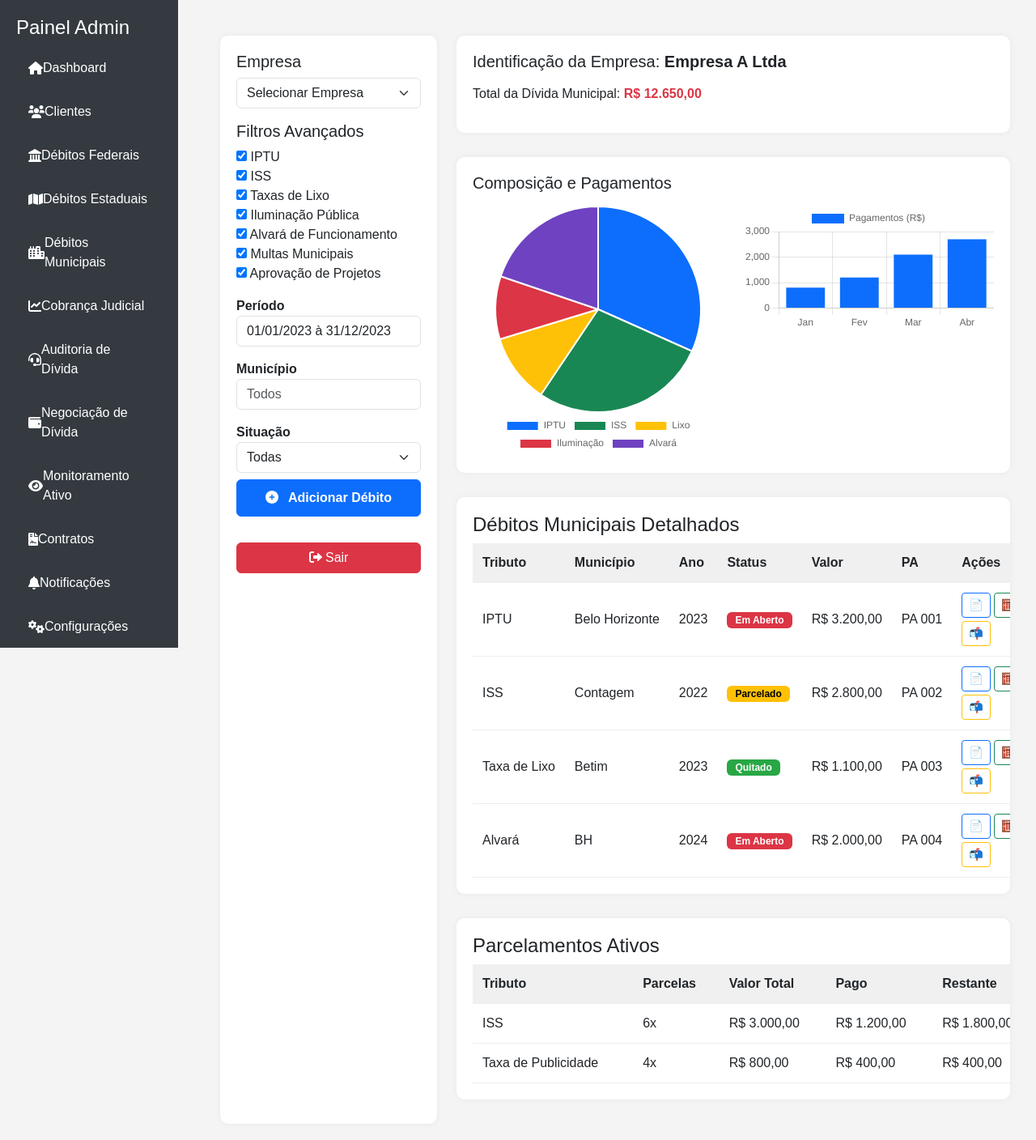
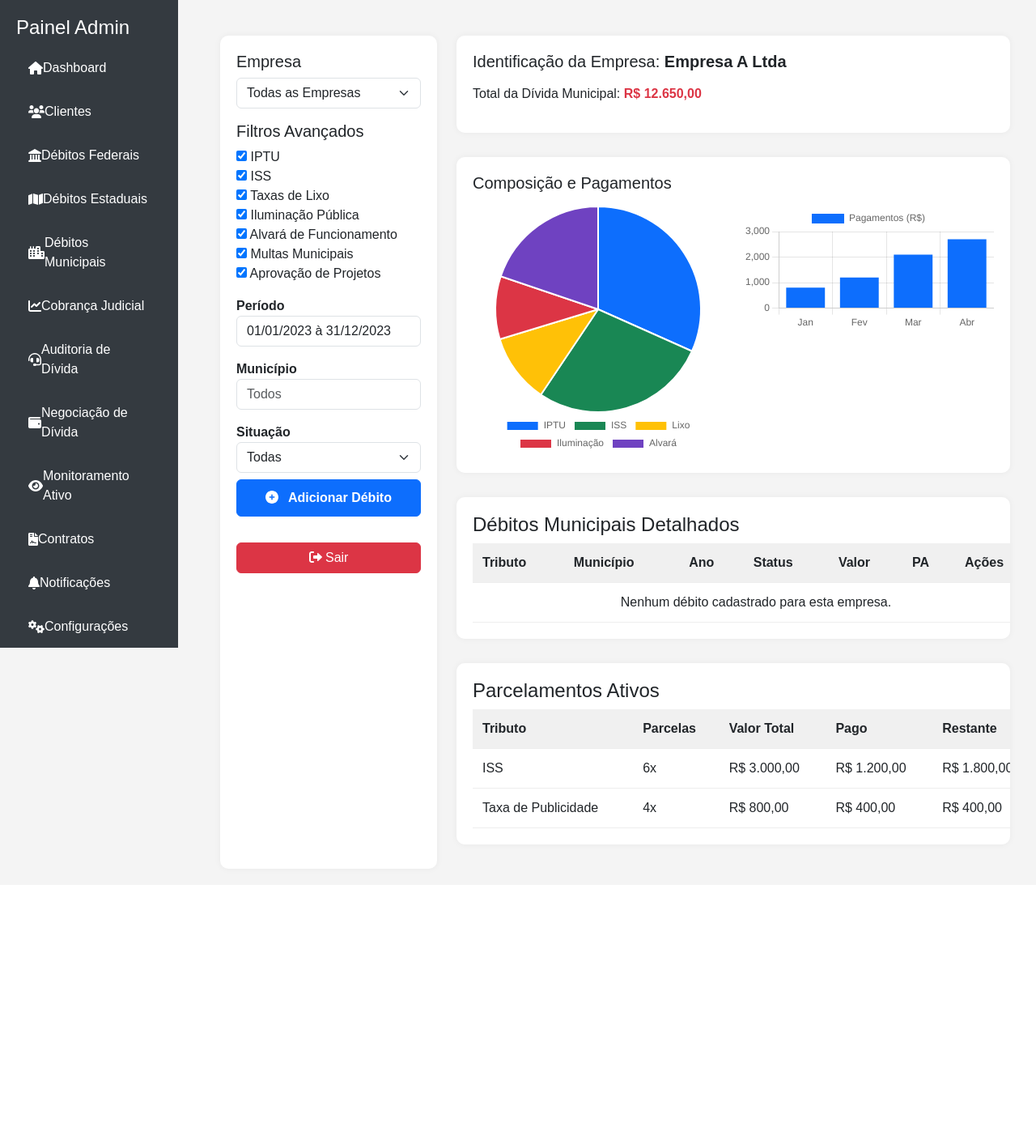
Before and after one commit to codewithsouza/PatrimonialisFlask, a Flask app: page /admin/divida_municipal in a window 1280 px wide. Shown: the whole page at 81% size. After the commit the page ends 1077 px from the top, so only its background shows below. Run offline with Flask 3, Linux system fonts and the light colour scheme; a user stored in the database is signed in; tables that the repository leaves empty hold one stand-in row (values such as "Sample post").

Commit message:
atualização da filtragem de empresas

```diff
--- a/routes/admin.py
+++ b/routes/admin.py
@@ -91,18 +91,19 @@ def divida_ativa():
 @bp_admin.route('/divida_municipal')
 @login_required
 def divida_municipal():
-    cliente = Cliente.query.filter_by(usuario_id=current_user.id).first()
+    cliente_id = request.args.get("cliente_id")
 
-    # Se não houver cliente, redireciona com alerta
-    if not cliente:
-        flash("Nenhum cliente encontrado para este usuário.", "warning")
-        return redirect(url_for("admin.index"))
+    # Lista de clientes com monitoramento ativo
+    clientes = Cliente.query.filter_by(usuario_id=current_user.id, monitoramento=True).all()
 
-    # Busca as dívidas municipais do cliente
-    dividas = Divida.query.filter_by(usuario_id=current_user.id, cliente_id=cliente.id, esfera="Municipal").all()
+    if cliente_id:
+        cliente = Cliente.query.filter_by(id=cliente_id, usuario_id=current_user.id).first()
+        dividas = Divida.query.filter_by(usuario_id=current_user.id, cliente_id=cliente.id, esfera="Municipal").all()
+    else:
+        cliente = None
+        dividas = Divida.query.filter_by(usuario_id=current_user.id, esfera="Municipal").all()
 
-    return render_template('admin/divida_municipal.html', cliente=cliente, dividas=dividas)
-
+    return render_template('admin/divida_municipal.html', cliente=cliente, clientes=clientes, dividas=dividas)
 
 
 @bp_admin.route('/divida_estadual')
--- a/templates/admin/divida_municipal.html
+++ b/templates/admin/divida_municipal.html
@@ -114,11 +114,15 @@
 
   <div class="filtros">
     <h5>Empresa</h5>
-    <select class="form-select mb-3">
-      <option>Selecionar Empresa</option>
-      <option>Empresa A</option>
-      <option>Empresa B</option>
+    <select class="form-select mb-3" id="cliente_id_select" onchange="filtrarCliente()">
+      <option value="" {% if not cliente %}selected{% endif %}>Todas as Empresas</option>
+      {% for c in clientes %}
+        <option value="{{ c.id }}" {% if cliente and c.id == cliente.id %}selected{% endif %}>{{ c.nome }}</option>
+      {% endfor %}
     </select>
+
+    </select>
+
 
     <h5>Filtros Avançados</h5>
     <label><input type="checkbox" checked> IPTU</label><br>
@@ -193,7 +197,8 @@
             <td>{{ d.municipio }}</td>
             <td>{{ d.ano }}</td>
             <td>
-                  <span class="badge {% if d.status == 'Em Aberto' %}em-aberto{% elif d.status == 'Parcelado' %}parcelado{% else %}quitado{% endif %}">
+              <span
+                class="badge {% if d.status == 'Em Aberto' %}em-aberto{% elif d.status == 'Parcelado' %}parcelado{% else %}quitado{% endif %}">
                 {{ d.status }}
               </span>
             </td>
@@ -210,66 +215,10 @@
           {% endfor %}
           {% else %}
           <tr>
-              <td>IPTU</td>
-              <td>Belo Horizonte</td>
-              <td>2023</td>
-              <td><span class="badge em-aberto">Em Aberto</span></td>
-              <td>R$ 3.200,00</td>
-              <td>PA 001</td>
-              <td>
-                <div class="d-flex gap-1 flex-wrap">
-                  <a href="/gerar_guia/PA001" class="btn btn-sm btn-outline-primary" title="Emitir Guia PDF">📄</a>
-                  <button class="btn btn-sm btn-outline-success" title="Simular Parcelamento">🧮</button>
-                  <button class="btn btn-sm btn-outline-warning" title="Notificar Cliente">📬</button>
-                </div>
-              </td>
-            </tr>
-            <tr>
-              <td>ISS</td>
-              <td>Contagem</td>
-              <td>2022</td>
-              <td><span class="badge parcelado">Parcelado</span></td>
-              <td>R$ 2.800,00</td>
-              <td>PA 002</td>
-              <td>
-                <div class="d-flex gap-1 flex-wrap">
-                  <a href="/gerar_guia/PA002" class="btn btn-sm btn-outline-primary" title="Emitir Guia PDF">📄</a>
-                  <button class="btn btn-sm btn-outline-success" title="Simular Parcelamento">🧮</button>
-                  <button class="btn btn-sm btn-outline-warning" title="Notificar Cliente">📬</button>
-                </div>
-              </td>
-            </tr>
-            <tr>
-              <td>Taxa de Lixo</td>
-              <td>Betim</td>
-              <td>2023</td>
-              <td><span class="badge quitado">Quitado</span></td>
-              <td>R$ 1.100,00</td>
-              <td>PA 003</td>
-              <td>
-                <div class="d-flex gap-1 flex-wrap">
-                  <a href="/gerar_guia/PA003" class="btn btn-sm btn-outline-primary" title="Emitir Guia PDF">📄</a>
-                  <button class="btn btn-sm btn-outline-success" title="Simular Parcelamento">🧮</button>
-                  <button class="btn btn-sm btn-outline-warning" title="Notificar Cliente">📬</button>
-                </div>
-              </td>
-            </tr>
-            <tr>
-              <td>Alvará</td>
-              <td>BH</td>
-              <td>2024</td>
-              <td><span class="badge em-aberto">Em Aberto</span></td>
-              <td>R$ 2.000,00</td>
-              <td>PA 004</td>
-              <td>
-                <div class="d-flex gap-1 flex-wrap">
-                  <a href="/gerar_guia/PA004" class="btn btn-sm btn-outline-primary" title="Emitir Guia PDF">📄</a>
-                  <button class="btn btn-sm btn-outline-success" title="Simular Parcelamento">🧮</button>
-                  <button class="btn btn-sm btn-outline-warning" title="Notificar Cliente">📬</button>
-                </div>
-              </td>
+            <td colspan="7" class="text-center">Nenhum débito cadastrado para esta empresa.</td>
           </tr>
           {% endif %}
+
         </tbody>
       </table>
     </div>
@@ -312,7 +261,8 @@
 <input type="hidden" id="cliente_id" value="{{ cliente.id }}">
 
 <!-- MODAL ADICIONAR DÉBITO -->
-<div class="modal fade" id="modalAdicionarDebito" tabindex="-1" aria-labelledby="modalAdicionarDebitoLabel" aria-hidden="true">
+<div class="modal fade" id="modalAdicionarDebito" tabindex="-1" aria-labelledby="modalAdicionarDebitoLabel"
+  aria-hidden="true">
   <div class="modal-dialog modal-lg">
     <div class="modal-content">
       <form id="formAdicionarDebito">
@@ -437,6 +387,21 @@
       alert("Erro ao conectar com o servidor.");
     }
   });
+
+  document.getElementById('cliente_id_select').addEventListener('change', function () {
+    document.getElementById('cliente_id').value = this.value;
+  });
+
+  function selecionarCliente() {
+    const clienteId = document.getElementById('cliente_id_select').value;
+    window.location.href = `/admin/divida_municipal?cliente_id=${clienteId}`;
+  }
+
+  function filtrarCliente() {
+    const clienteId = document.getElementById('cliente_id_select').value;
+    const url = clienteId ? `/admin/divida_municipal?cliente_id=${clienteId}` : '/admin/divida_municipal';
+    window.location.href = url;}
+
 </script>
 
 {% endblock %}
```
Lines whose indentation alone changed are shown as unchanged.
